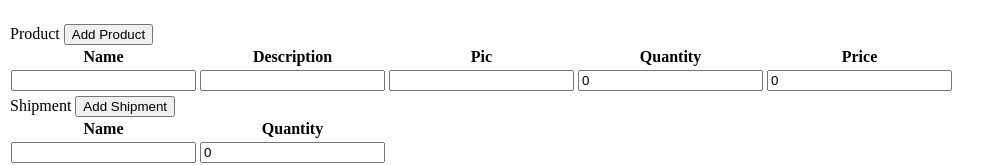
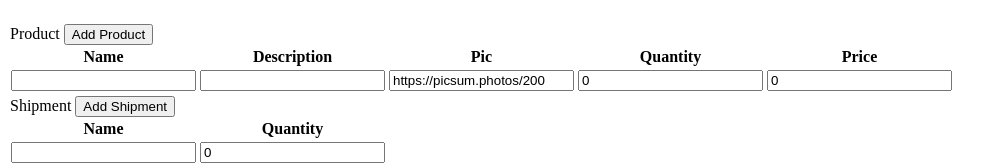
Before and after one commit to saoloung/order-management, a Vue app: page /order/create in a window 1280 px wide. Shown: the part 238-403 px from the top of the page, without its empty margins (0-1007 px from the left). Built offline with nearby package versions, Linux system fonts and the light colour scheme.

Commit message:
update function createOrder to return orderId

```diff
--- a/src/stores/order.js
+++ b/src/stores/order.js
@@ -31,6 +31,7 @@ export const useOrderStore = defineStore('order', {
     async createOrder(orderData) {
       try {
         const response = await axios.post(`${BASE_URL}/orders`, orderData)
+        this.selectedOrder = response.data
         console.log('add order complete')
       } catch (error) {
         console.log('error', error)
--- a/src/views/CreateView.vue
+++ b/src/views/CreateView.vue
@@ -11,7 +11,7 @@ const orderData = reactive({
     products: [{
         name: '',
         description: '',
-        imageUrl: '',
+        imageUrl: 'https://picsum.photos/200',
         quantity: 0,
         price: 0
     }],
@@ -25,7 +25,7 @@ const addProduct = () => {
     let pLine = {
         name: '',
         description: '',
-        imageUrl: '',
+        imageUrl: 'https://picsum.photos/200',
         quantity: 0,
         price: 0
     }
@@ -42,6 +42,7 @@ const addShipment = () => {
 
 const createOrder = async (orderData) => {
     await orderStore.createOrder(orderData)
+    orderData.id = orderStore.selectedOrder.id
     alert('create order complete')
 }
 
```
